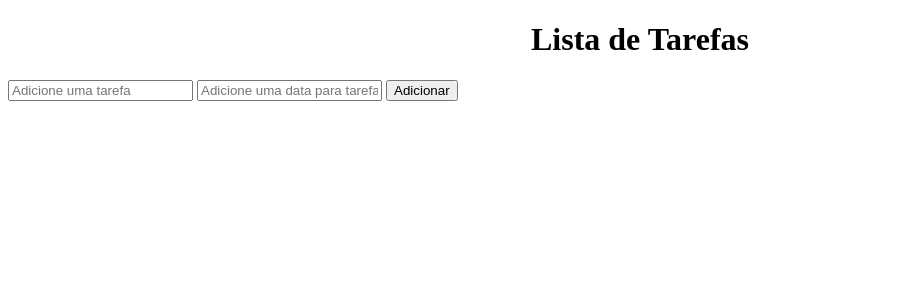
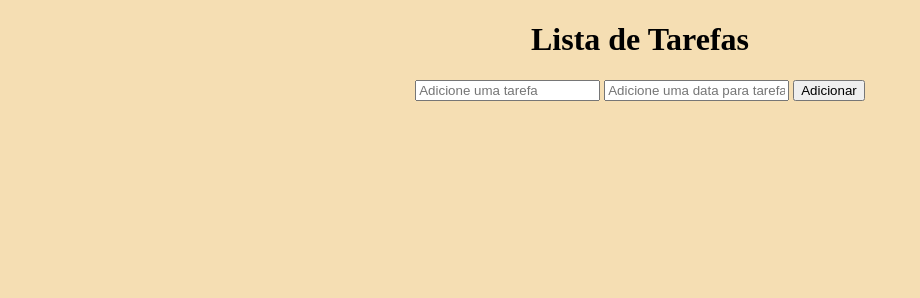
Before and after one commit to DennysKaykhe/AtividadeClasse, a plain HTML site: page index.html in a window 1280 px wide. Shown: the top 298 px of the page, without its empty margins (0-920 px from the left). Drawn offline with Linux system fonts and the light colour scheme.

Commit message:
Eu amo tarefas

```diff
--- a/lista.css
+++ b/lista.css
@@ -22,3 +22,8 @@ table {
   border-collapse: collapse; /* Para deixar a borda mais limpa */
   width: 100%;
 }
+
+body{
+    text-align: center;
+    background-color: wheat;
+}
```
